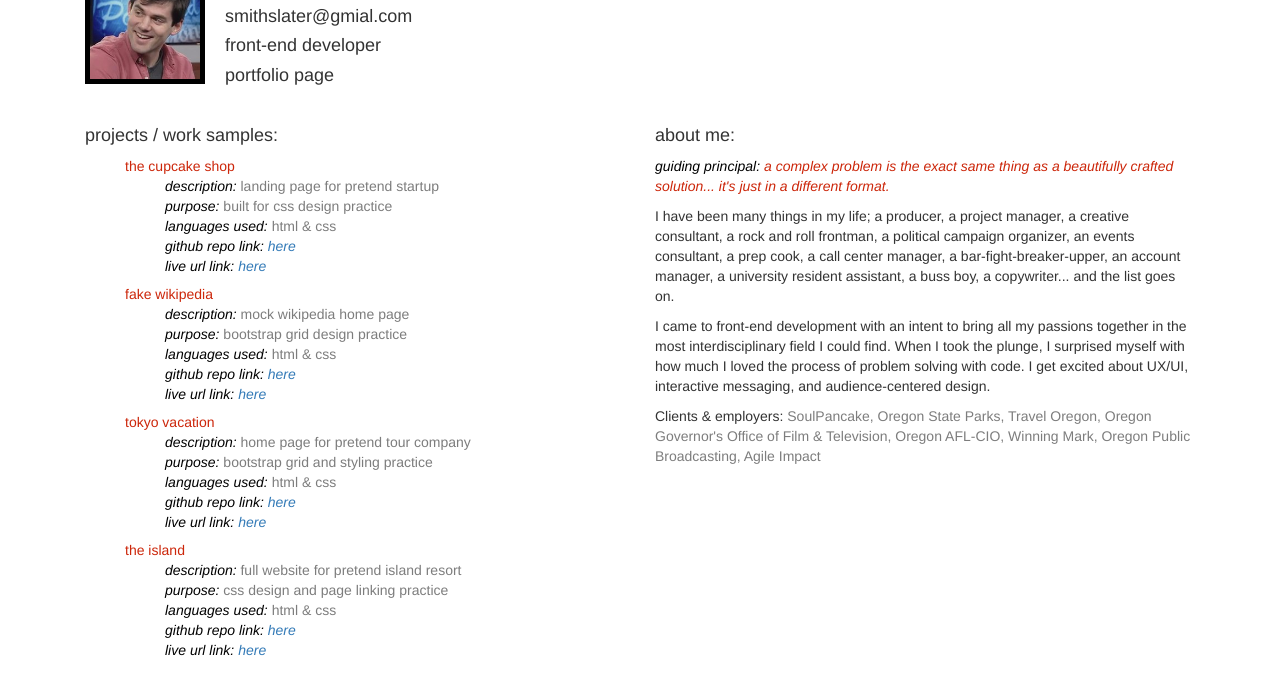
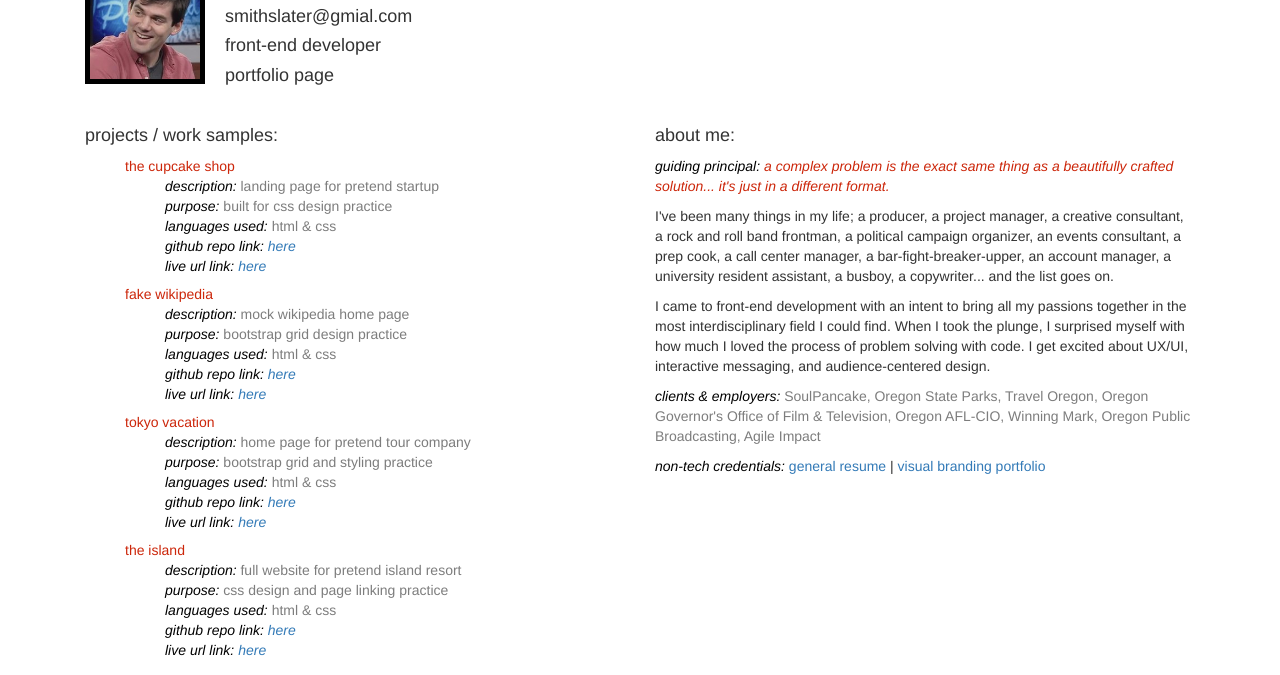
Before and after one commit to SlaterJamesSmith/slater-smith-portfolio, a plain HTML site: page index.html in a window 1280 px wide. Shown: the part 63-738 px from the top of the page. Drawn offline with Linux system fonts and the light colour scheme.

Commit message:
add links to resume and production portfolio. Fix spelling

```diff
--- a/css/styles.css
+++ b/css/styles.css
@@ -24,7 +24,7 @@ ul {
 }
 
 ol {
-  padding-bottom: 8px;
+  padding-bottom: none;
   list-style-type: none;
 }
 
@@ -44,3 +44,7 @@ strong {
   border-color: black;
   border-style: solid;
 }
+
+.brpad {
+  padding-bottom: 5px;
+}
--- a/index.html
+++ b/index.html
@@ -99,9 +99,12 @@
             <h4>about me:</h4>
 
             <p><em>guiding principal:</em> <strong>a complex problem is the exact same thing as a beautifully crafted solution... it's just in a different format.</strong></em></p>
-            <p>I have been many things in my life; a producer, a project manager, a creative consultant, a rock and roll frontman, a political campaign organizer, an events consultant, a prep cook, a call center manager, a bar-fight-breaker-upper, an account manager, a university resident assistant, a buss boy, a copywriter... and the list goes on.</p>
+            <p>I've been many things in my life; a producer, a project manager, a creative consultant, a rock and roll band frontman, a political campaign organizer, an events consultant, a prep cook, a call center manager, a bar-fight-breaker-upper, an account manager, a university resident assistant, a busboy, a copywriter... and the list goes on.</p>
             <p>I came to front-end development with an intent to bring all my passions together in the most interdisciplinary field I could find. When I took the plunge, I surprised myself with how much I loved the process of problem solving with code. I get excited about UX/UI, interactive messaging, and audience-centered design.</p>
-            <p>Clients & employers: <span class="greylist">SoulPancake, Oregon State Parks, Travel Oregon, Oregon Governor's Office of Film & Television, Oregon AFL-CIO, Winning Mark, Oregon Public Broadcasting, Agile Impact</span></p><br>
+            <p><em>clients & employers:</em> <span class="greylist">SoulPancake, Oregon State Parks, Travel Oregon, Oregon Governor's Office of Film & Television, Oregon AFL-CIO, Winning Mark, Oregon Public Broadcasting, Agile Impact</span></p>
+
+            <p><em>non-tech credentials:</em> <a href="img/resume.pdf">general resume</a> | <a href="img/portfolio.pdf">visual branding portfolio</a></p>
+
 
 
 
```
Also changed, not shown: 2 other files.
